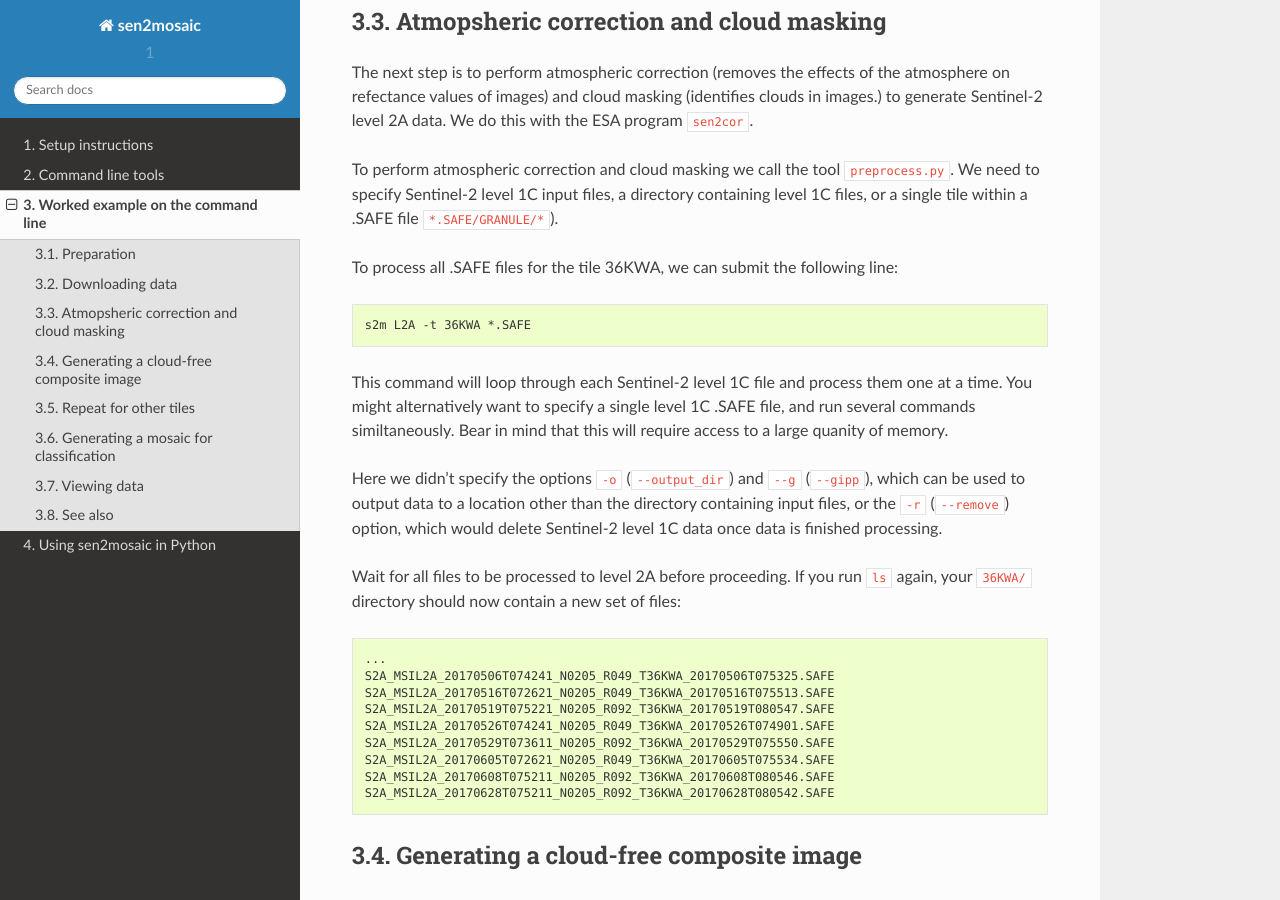
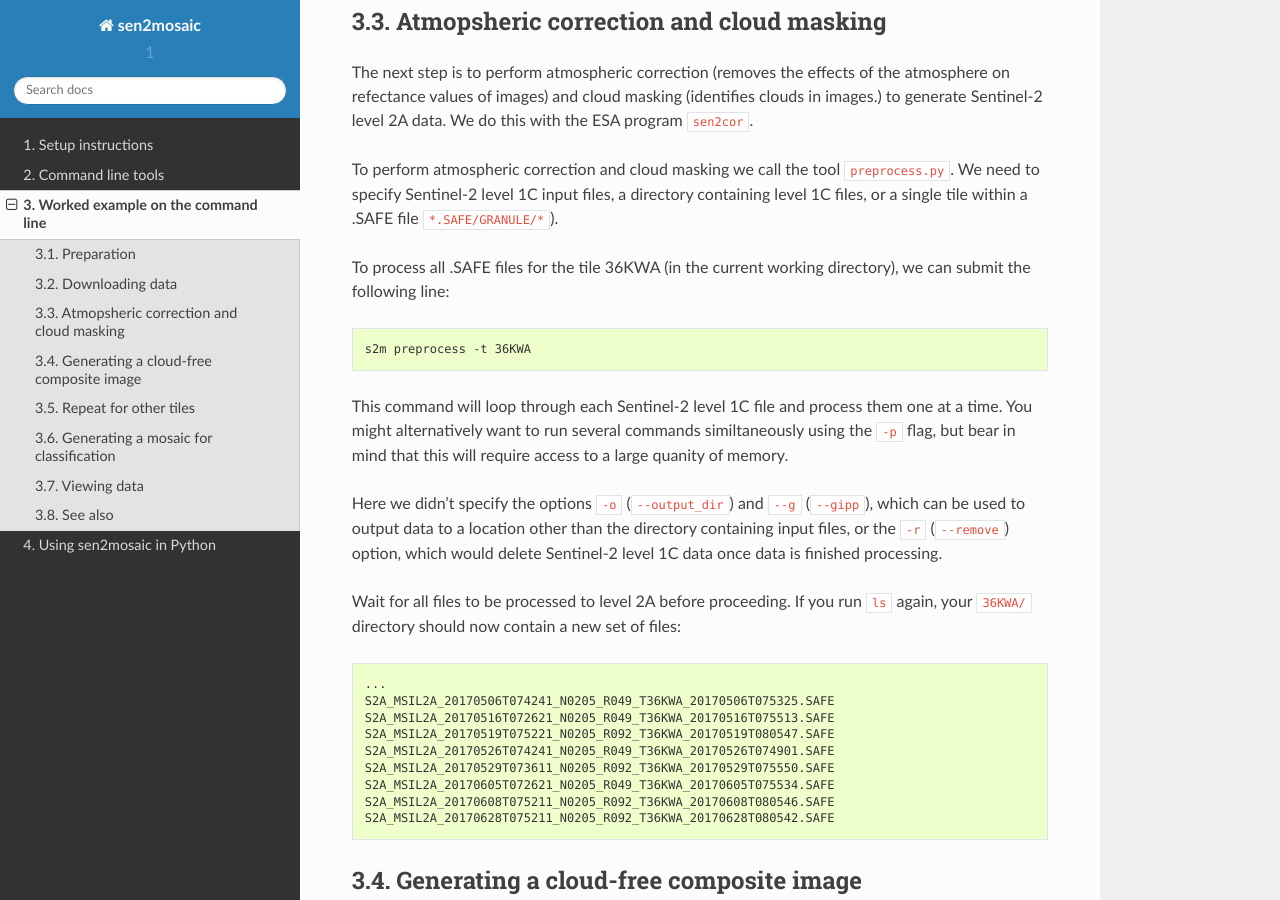
Before and after one commit to smfm-project/sen2mosaic, a Sphinx documentation site: the page built from docs/source/worked_example.rst, in a window 1280 px wide and 900 px high, scrolled down 1774 px. Built offline with Sphinx 7.4.7 and the Read the Docs theme 2.0.0, drawn with Linux system fonts in a browser that asks for light colours.

Commit message:
Simplified an input

```diff
--- a/docs/source/worked_example.rst
+++ b/docs/source/worked_example.rst
@@ -76,13 +76,13 @@ The next step is to perform atmospheric correction (removes the effects of the a
 
 To perform atmospheric correction and cloud masking we call the tool ``preprocess.py``. We need to specify Sentinel-2 level 1C input files, a directory containing level 1C files, or a single tile within a .SAFE file ``*.SAFE/GRANULE/*``).
 
-To process all .SAFE files for the tile 36KWA, we can submit the following line:
+To process all .SAFE files for the tile 36KWA (in the current working directory), we can submit the following line:
 
 .. code-block:: console
 
-    s2m L2A -t 36KWA *.SAFE
+    s2m preprocess -t 36KWA
 
-This command will loop through each Sentinel-2 level 1C file and process them one at a time. You might alternatively want to specify a single level 1C .SAFE file, and run several commands similtaneously. Bear in mind that this will require access to a large quanity of memory.
+This command will loop through each Sentinel-2 level 1C file and process them one at a time. You might alternatively want to run several commands similtaneously using the ``-p`` flag, but bear in mind that this will require access to a large quanity of memory.
 
 Here we didn't specify the options ``-o`` (``--output_dir``) and ``--g`` (``--gipp``), which can be used to output data to a location other than the directory containing input files, or the ``-r`` (``--remove``) option, which would delete Sentinel-2 level 1C data once data is finished processing.
 
```
